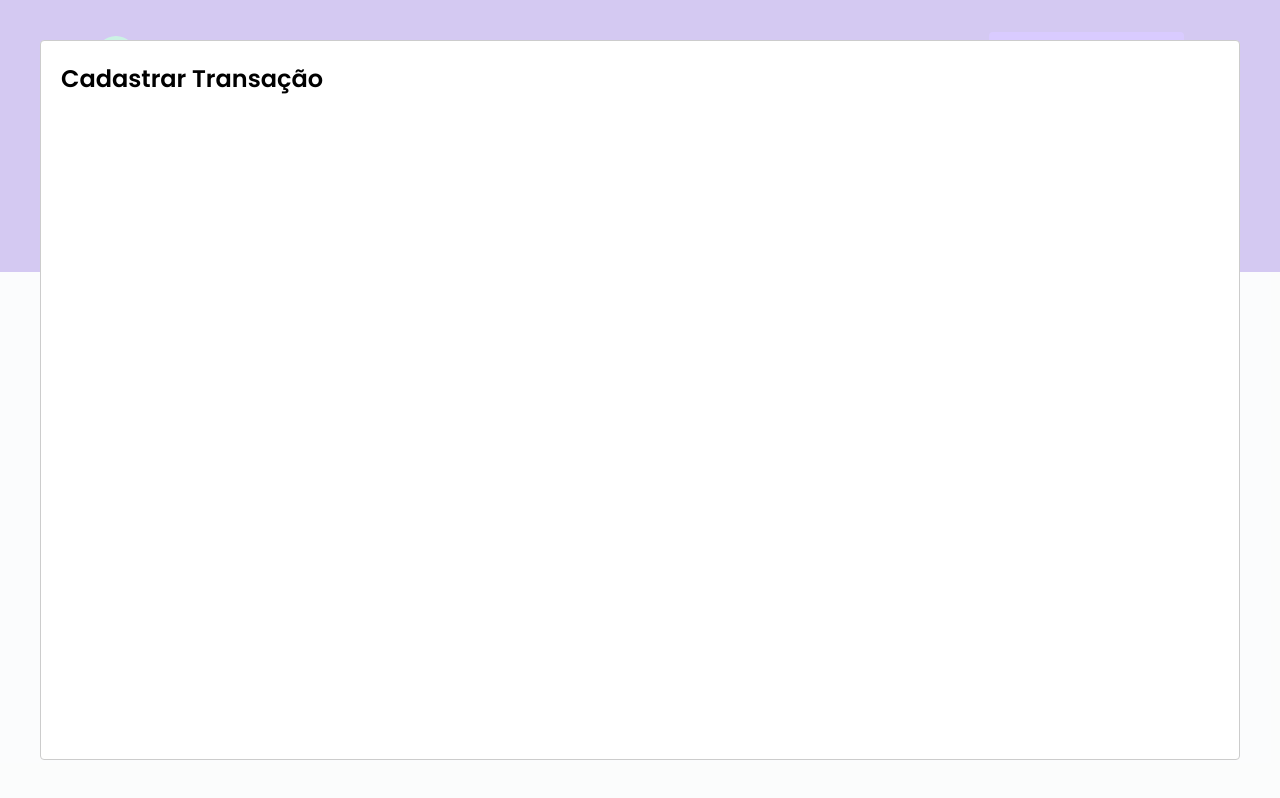
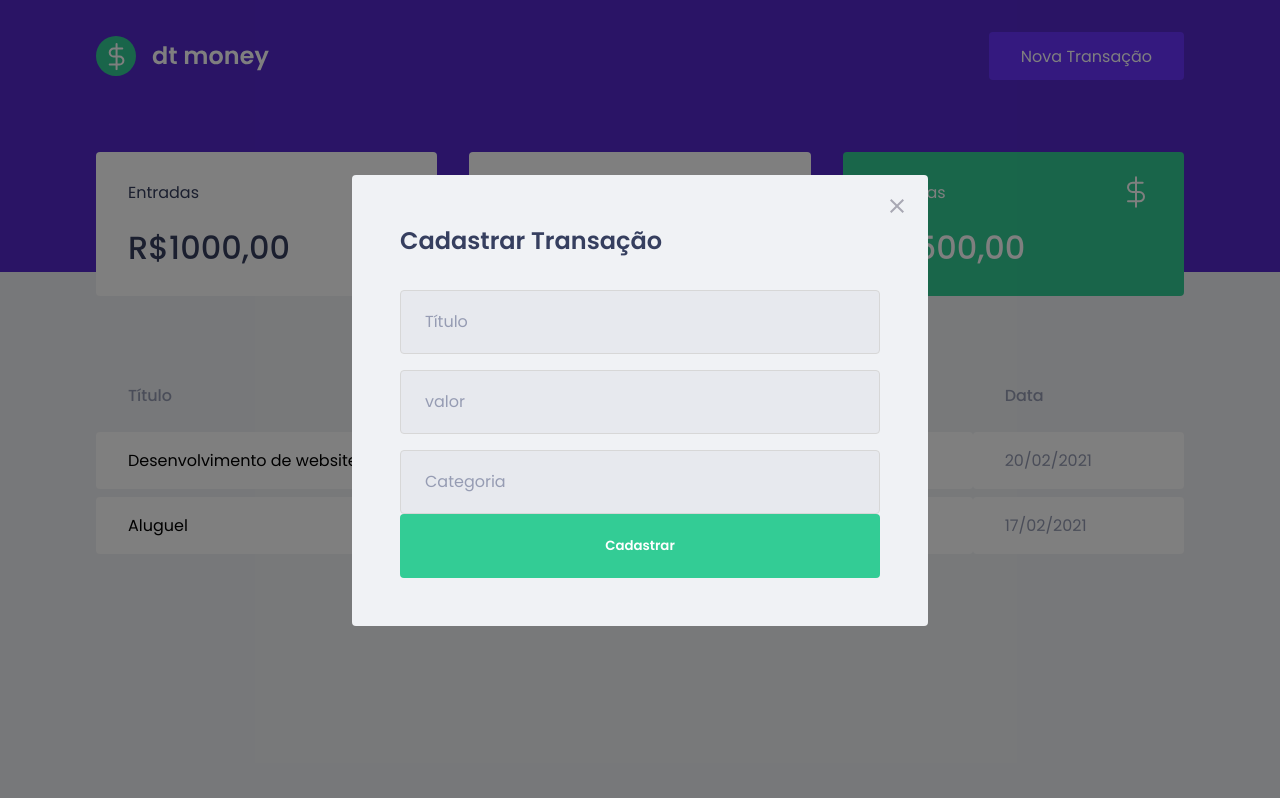
Before and after one commit to gcolares95/dt_money_ignite, a React (Create React App) app: page / in a window 1280 px wide. Both pictures are taken after a click on the button "Nova Transação". Built offline with nearby package versions, Linux system fonts and the light colour scheme; no server answers; what miragejs would draw is missing.

Commit message:
Estrutura do formulário & Estilizando Modal

```diff
--- a/src/components/NewTransactionModal/index.tsx
+++ b/src/components/NewTransactionModal/index.tsx
@@ -1,17 +1,51 @@
 import Modal from 'react-modal';
+
+import { Container } from './styles';
+import closeImg from '../../assets/close.svg';
 
 interface NewTransactionModalProps {
   isOpen: boolean;  // props -> se o Modal está aberto ou não
   onRequestClose: () => void; // começando com 'on', pattern para função recebida em props :p
 }
 
-export function NewTransactionModal({isOpen, onRequestClose}: NewTransactionModalProps) {
+export function NewTransactionModal({ isOpen, onRequestClose }: NewTransactionModalProps) {
   return (
     <Modal
       isOpen={isOpen}
       onRequestClose={onRequestClose}
+      overlayClassName="react-modal-overlay" // para estilizar o modal do 0
+      className="react-modal-content" // className no Model vai ser aplicado ao Content do modal
     >
-      <h2>Cadastrar Transação</h2>
+
+      <button
+        type="button"
+        onClick={onRequestClose}
+        className="react-modal-close"
+        >
+        <img src={closeImg} alt="Fechar modal" />
+      </button>
+
+      <Container>
+        <h2>Cadastrar Transação</h2>
+
+        <input
+          placeholder="Título"
+        />
+
+        <input
+          type="number"
+          placeholder="valor"
+        />
+
+       <input
+          placeholder="Categoria"
+        />
+
+        <button type="submit">
+          Cadastrar
+        </button>
+      </Container>
     </Modal>
+
   );
 }
--- a/src/components/NewTransactionModal/styles.ts
+++ b/src/components/NewTransactionModal/styles.ts
@@ -1,3 +1,46 @@
 import styled from 'styled-components';
 
-export const Container = styled.div``;
+export const Container = styled.form`
+  h2 {
+    color: var(--text-title);
+    font-size: 1.5rem;
+    margin-bottom: 2rem;
+  }
+
+  input {
+    width: 100%;
+    padding: 0rem 1.5rem;
+    height: 4rem;
+    border-radius: 0.25rem;
+
+    border: 1px solid #d7d7d7;
+    background: #e7e9ee;
+
+    font-weight: 400;
+    font-size: 1rem;
+
+    &::placeholder {
+      color: var(--text-body);
+    }
+
+    & + input { // todo input apartir do 2 vai receber margin-top
+      margin-top: 1rem;
+    }
+  }
+
+  button[type="submit"] {
+    width: 100%;
+    padding: 0 1.5rem;
+    height: 4rem;
+    background: var(--green);
+    color: #fff;
+    border-radius: 0.25rem;
+    border: 0;
+    transition: filter 0.2s;
+    font-weight: 600;
+
+    &:hover {
+      filter: brightness(0.9);
+    }
+  }
+`;
--- a/src/styles/global.ts
+++ b/src/styles/global.ts
@@ -54,4 +54,42 @@
     opacity: 0.6;
     cursor: not-allowed;
   }
+
+  .react-modal-overlay {
+    background: rgba(0, 0, 0, 0.5); // preto com 50% deopacidade
+
+    position: fixed; // ajuda pra quando a page tiver scroll
+    top: 0;
+    left: 0; // top, left, right, bottom: 0 -> ou seja, vai ocupar tudo
+    right: 0;
+    bottom: 0;
+
+    display: flex;
+    align-items: center;
+    justify-content: center;
+  }
+
+  .react-modal-content {
+    width: 100%;
+    max-width: 576px; // se tiver menos de 576px width, modal-content vai ocupar 100% da width
+    background: var(--background);
+    padding: 3rem;
+    position: relative;
+    border-radius: 0.25rem;
+  }
+
+  .react-modal-close {
+    position: absolute;
+    right: 1.5rem;
+    top: 1.5rem;
+    border: 0;
+    background: transparent;
+
+    transition: filter 0.2s;
+
+    &:hover {
+      filter: brightness(0.8);
+    }
+  }
+
 `;
```
